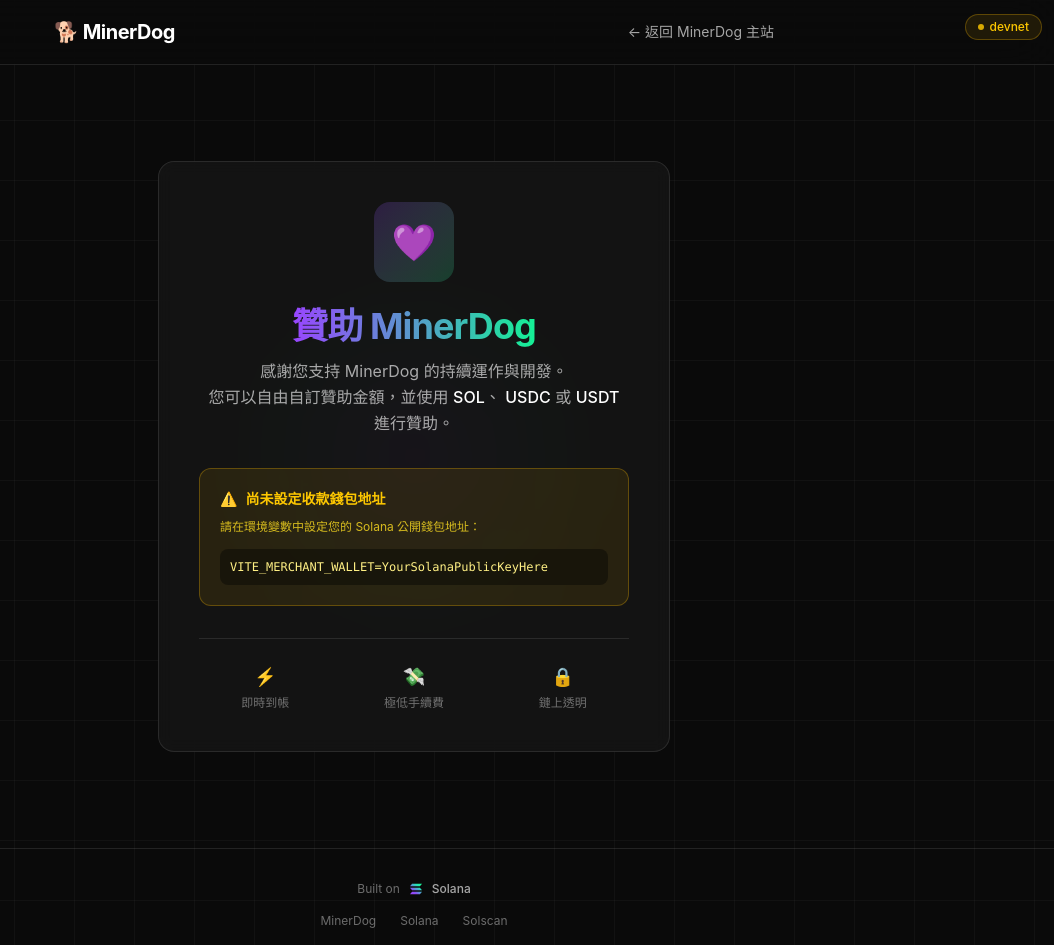
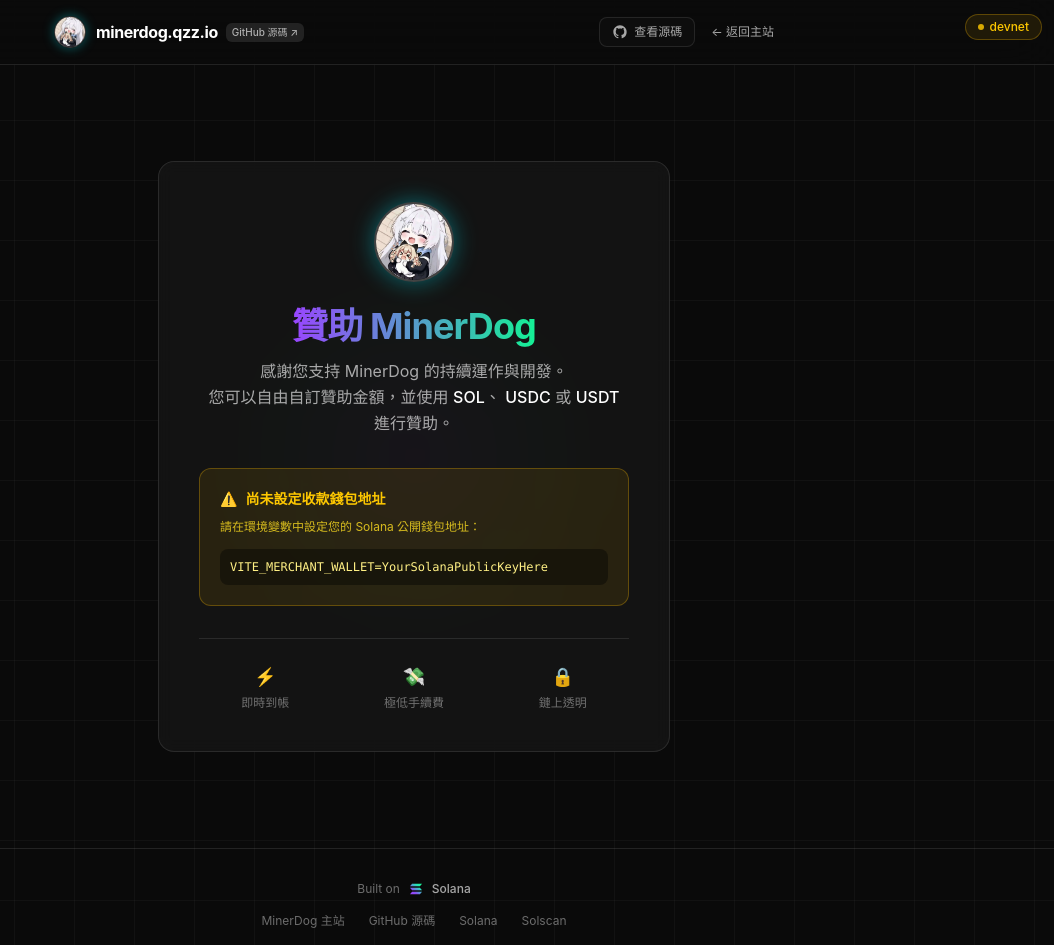
Before and after one commit to Lorin1470/donate.minerdog.qzz.io, a React (Vite) app: page / in a window 1280 px wide. Shown: the top 945 px of the page, without its empty margins (226-1280 px from the left). Built offline with nearby package versions, Linux system fonts and the light colour scheme; no server answers.

Commit message:
feat: adopt minerdog logo branding and direct GitHub repo source code links

```diff
--- a/src/components/DonateSection.tsx
+++ b/src/components/DonateSection.tsx
@@ -75,9 +75,13 @@
       <div className="donate-glow w-full max-w-lg">
         {/* Content card */}
         <div className="relative z-10 rounded-2xl border border-border-subtle bg-bg-card/80 p-8 text-center backdrop-blur-sm sm:p-10">
-          {/* Icon */}
-          <div className="mx-auto mb-6 flex h-20 w-20 items-center justify-center rounded-2xl bg-gradient-to-br from-solana-purple/20 to-solana-green/20 text-4xl">
-            💜
+          {/* MinerDog Avatar */}
+          <div className="mx-auto mb-6 flex justify-center">
+            <img
+              src="/logo.jpg"
+              alt="MinerDog Logo"
+              className="h-20 w-20 rounded-full border-2 border-white/20 object-cover shadow-[0_0_24px_rgba(0,240,255,0.4)] transition-transform duration-500 hover:scale-105 hover:rotate-6"
+            />
           </div>
 
           {/* Heading */}
--- a/src/components/Footer.tsx
+++ b/src/components/Footer.tsx
@@ -48,14 +48,22 @@
         </div>
 
         {/* Links */}
-        <div className="flex gap-6 text-xs text-text-tertiary">
+        <div className="flex flex-wrap justify-center gap-5 sm:gap-6 text-xs text-text-tertiary">
           <a
             href="https://minerdog.qzz.io"
             target="_blank"
             rel="noopener noreferrer"
             className="text-text-tertiary no-underline transition-colors hover:text-text-primary"
           >
-            MinerDog
+            MinerDog 主站
+          </a>
+          <a
+            href="https://github.com/Lorin1470/donate.minerdog.qzz.io"
+            target="_blank"
+            rel="noopener noreferrer"
+            className="text-text-tertiary no-underline transition-colors hover:text-text-primary"
+          >
+            GitHub 源碼
           </a>
           <a
             href="https://solana.com"
--- a/src/components/Header.tsx
+++ b/src/components/Header.tsx
@@ -5,27 +5,59 @@
   return (
     <header className="w-full border-b border-border-subtle bg-bg-primary/80 backdrop-blur-xl">
       <div className="mx-auto flex h-16 max-w-3xl items-center justify-between px-4 sm:px-6">
-        {/* Brand */}
+        {/* Brand linking to GitHub repository */}
         <a
-          href="https://minerdog.qzz.io"
+          href="https://github.com/Lorin1470/donate.minerdog.qzz.io"
           target="_blank"
           rel="noopener noreferrer"
-          className="flex items-center gap-2 text-text-primary no-underline transition-opacity hover:opacity-80"
+          title="查看 GitHub 倉庫源碼"
+          className="group flex items-center gap-2.5 text-text-primary no-underline transition-opacity hover:opacity-90"
         >
-          <span className="text-xl font-bold tracking-tight">
-            🐕 MinerDog
-          </span>
+          <img
+            src="/logo.jpg"
+            alt="MinerDog Logo"
+            className="h-8 w-8 rounded-full border border-white/20 object-cover shadow-[0_0_12px_rgba(0,240,255,0.35)] transition-transform duration-300 group-hover:scale-110"
+          />
+          <div className="flex flex-col sm:flex-row sm:items-center sm:gap-2">
+            <span className="text-base font-bold tracking-tight text-white transition-colors group-hover:text-solana-green">
+              minerdog.qzz.io
+            </span>
+            <span className="rounded-md bg-white/10 px-1.5 py-0.5 text-[10px] font-medium text-text-secondary">
+              GitHub 源碼 ↗
+            </span>
+          </div>
         </a>
 
         {/* Nav */}
-        <nav className="flex items-center gap-4">
+        <nav className="flex items-center gap-3 sm:gap-4">
+          <a
+            href="https://github.com/Lorin1470/donate.minerdog.qzz.io"
+            target="_blank"
+            rel="noopener noreferrer"
+            className="flex items-center gap-1.5 rounded-lg border border-border-subtle bg-bg-secondary/60 px-3 py-1.5 text-xs text-text-secondary transition-all hover:border-border-default hover:text-text-primary no-underline"
+          >
+            <svg
+              className="h-4 w-4"
+              fill="currentColor"
+              viewBox="0 0 24 24"
+              aria-hidden="true"
+            >
+              <path
+                fillRule="evenodd"
+                d="M12 2C6.477 2 2 6.484 2 12.017c0 4.425 2.865 8.18 6.839 9.504.5.092.682-.217.682-.483 0-.237-.008-.868-.013-1.703-2.782.605-3.369-1.343-3.369-1.343-.454-1.158-1.11-1.466-1.11-1.466-.908-.62.069-.608.069-.608 1.003.07 1.53 1.032 1.53 1.032.892 1.53 2.341 1.088 2.91.832.092-.647.35-1.088.636-1.338-2.22-.253-4.555-1.113-4.555-4.951 0-1.093.39-1.988 1.029-2.688-.103-.253-.446-1.272.098-2.65 0 0 .84-.27 2.75 1.026A9.564 9.564 0 0112 6.844c.85.004 1.705.115 2.504.337 1.909-1.296 2.747-1.027 2.747-1.027.546 1.379.202 2.398.1 2.651.64.7 1.028 1.595 1.028 2.688 0 3.848-2.339 4.695-4.566 4.943.359.309.678.92.678 1.855 0 1.338-.012 2.419-.012 2.747 0 .268.18.58.688.482A10.019 10.019 0 0022 12.017C22 6.484 17.522 2 12 2z"
+                clipRule="evenodd"
+              />
+            </svg>
+            <span className="hidden sm:inline">查看源碼</span>
+          </a>
+
           <a
             href="https://minerdog.qzz.io"
             target="_blank"
             rel="noopener noreferrer"
-            className="text-sm text-text-secondary transition-colors hover:text-text-primary no-underline"
+            className="text-xs text-text-secondary transition-colors hover:text-text-primary no-underline"
           >
-            ← 返回 MinerDog 主站
+            ← 返回主站
           </a>
         </nav>
       </div>
--- a/src/config/commerce.ts
+++ b/src/config/commerce.ts
@@ -55,6 +55,7 @@
     merchant: {
       name: "MinerDog",
       wallet,
+      logo: "/logo.jpg",
     },
     mode: "tip" as const,
     network: SOLANA_NETWORK,
```
Also changed, not shown: public/logo.jpg (added).
